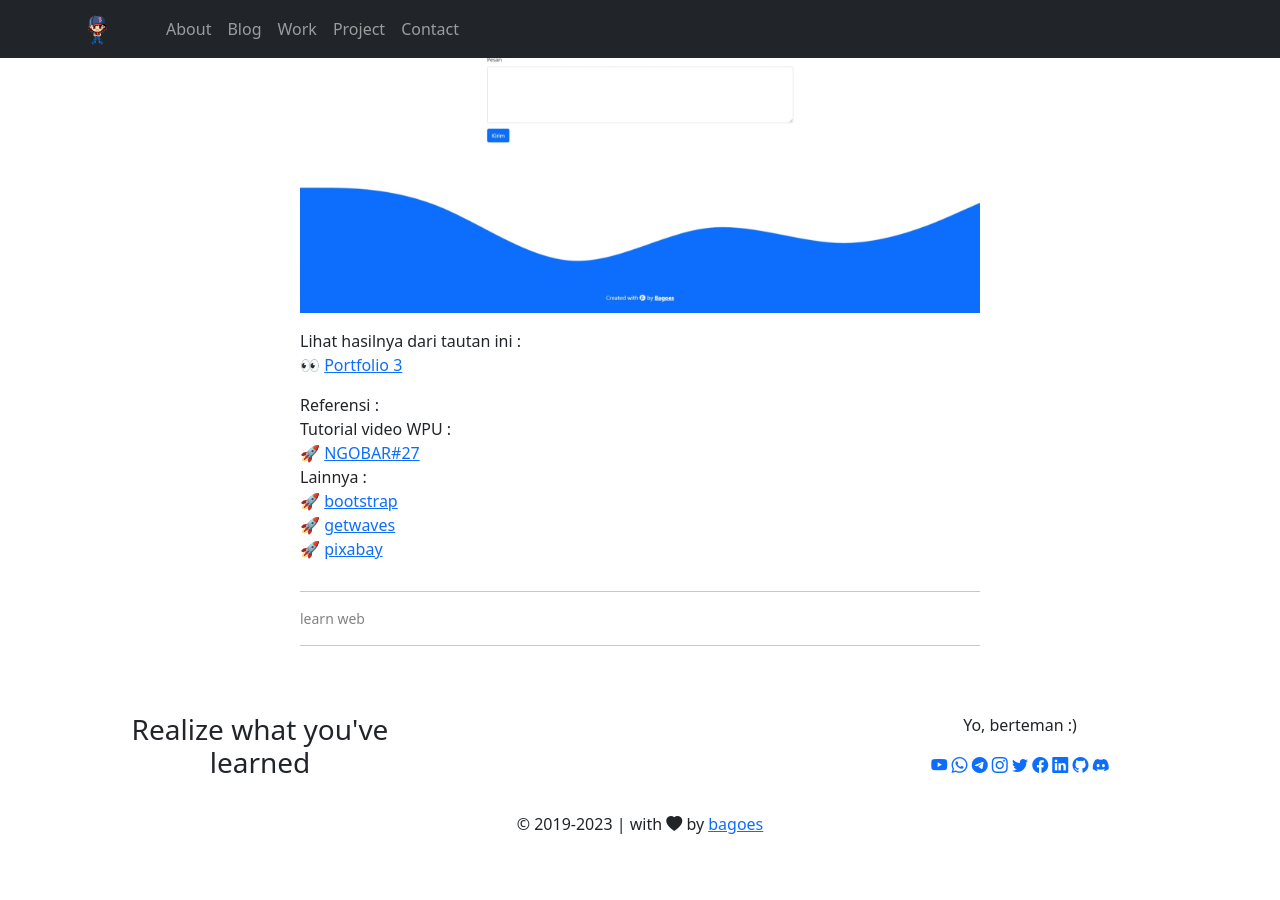
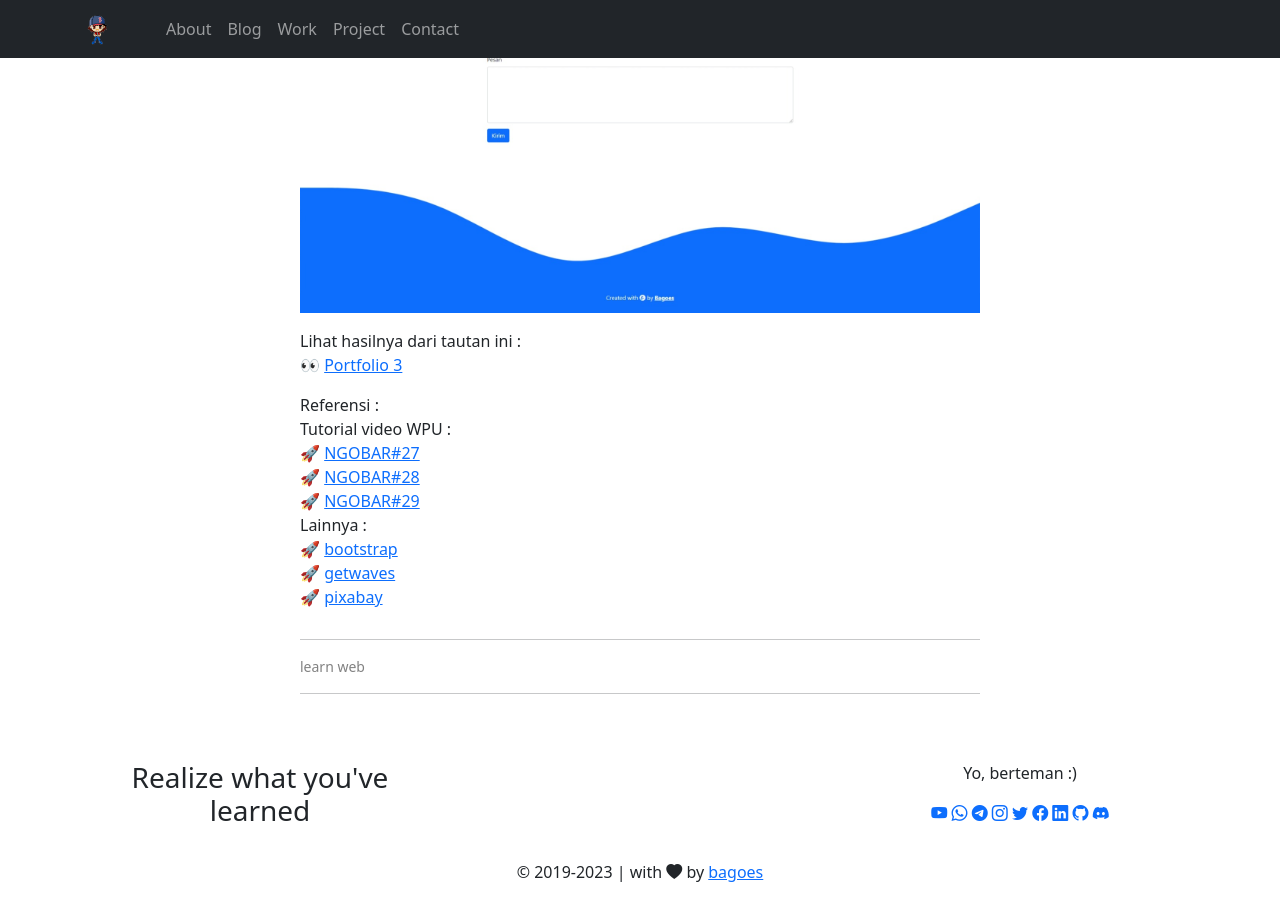
Before and after one commit to bagoes/bagoes.github.io, a Jekyll site: the page built from _posts/2022-12-27-halaman-web-portfolio-3.md, in a window 1280 px wide and 900 px high, scrolled down 1542 px. Built offline with Jekyll 4.4.1, drawn with Linux system fonts in a browser that asks for light colours; comment, search, counter and statistics services are not loaded; before the commit the page ends 2394 px from its top, so only the background shows below that.

Commit message:
menambah link pada post portolio 3

```diff
--- a/_posts/2022-12-27-halaman-web-portfolio-3.md
+++ b/_posts/2022-12-27-halaman-web-portfolio-3.md
@@ -19,6 +19,8 @@ Lihat hasilnya dari tautan ini :
 Referensi :
 Tutorial video WPU :
 🚀 [NGOBAR#27](https://youtu.be/LkR-9Z1sle8 "Web Programming UNPAS"){:target="_blank"}
+🚀 [NGOBAR#28](https://youtu.be/65Jv9Y13eVo "Web Programming UNPAS"){:target="_blank"}
+🚀 [NGOBAR#29](https://youtu.be/2XosKncBoQ4 "Web Programming UNPAS"){:target="_blank"}
 Lainnya :
 🚀 [bootstrap](https://getbootstrap.com/ "Bootstrap"){:target="_blank"}
 🚀 [getwaves](https://getwaves.io/ "Getwaves"){:target="_blank"}
```
